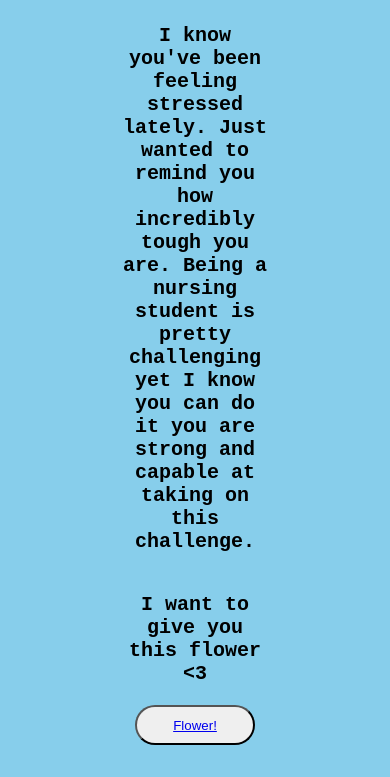
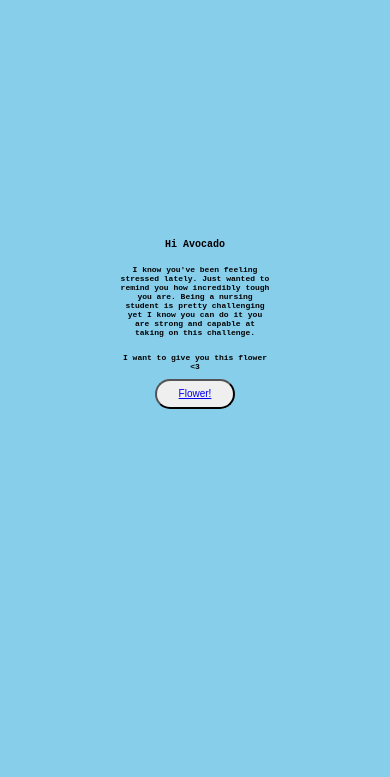
Before and after one commit to Amenagai/Flowers, a plain HTML site: page index.html in a window 390 px wide. Shown: the part 67-844 px from the top of the page. Drawn offline with Linux system fonts and the light colour scheme.

Commit message:
Update index.html

```diff
--- a/index.html
+++ b/index.html
@@ -22,19 +22,45 @@
             align-items: center;
             flex-direction: column;
         }
-        button {
+                button {
             width: 120px;
             height: 40px;
+            font-size: 20px;
             border-radius: 20px;
 
+        }
+        h1{
+            font-size: 30px;
+            text-align: center;
+        }
+        h3{
+            font-size: 20px;
+            text-align: center;
+        }
+        @media (max-width: 602px) {
+            h1{
+                font-size: 10px;
+                text-align: center;
+            }
+            h3{
+                font-size: 8px;
+                text-align: center;
+            }
+            button {
+                width: 80px;
+                height: 30px;
+                font-size: 10px;
+                border-radius: 20px;
+
+            }
         }
     </style>
 </head>
 <body>
     <div>
-        <h1 style="font-size: 30px;text-align: center;">Hi Avocado</h1>
-        <h3 style="font-size: 20px;text-align: center;"> I know you've been feeling stressed lately. Just wanted to remind you how incredibly tough you are. Being a nursing student is pretty challenging yet I know you can do it you are strong and capable at taking on this challenge.</h3>
-        <h3 style="font-size: 20px;text-align: center;"> I want to give you this flower <3</h3>
+        <h1>Hi Avocado</h1>
+        <h3> I know you've been feeling stressed lately. Just wanted to remind you how incredibly tough you are. Being a nursing student is pretty challenging yet I know you can do it you are strong and capable at taking on this challenge.</h3>
+        <h3> I want to give you this flower <3</h3>
         <button><a href="flower.html">Flower!</a></button>
     </div>
 </body>
```
